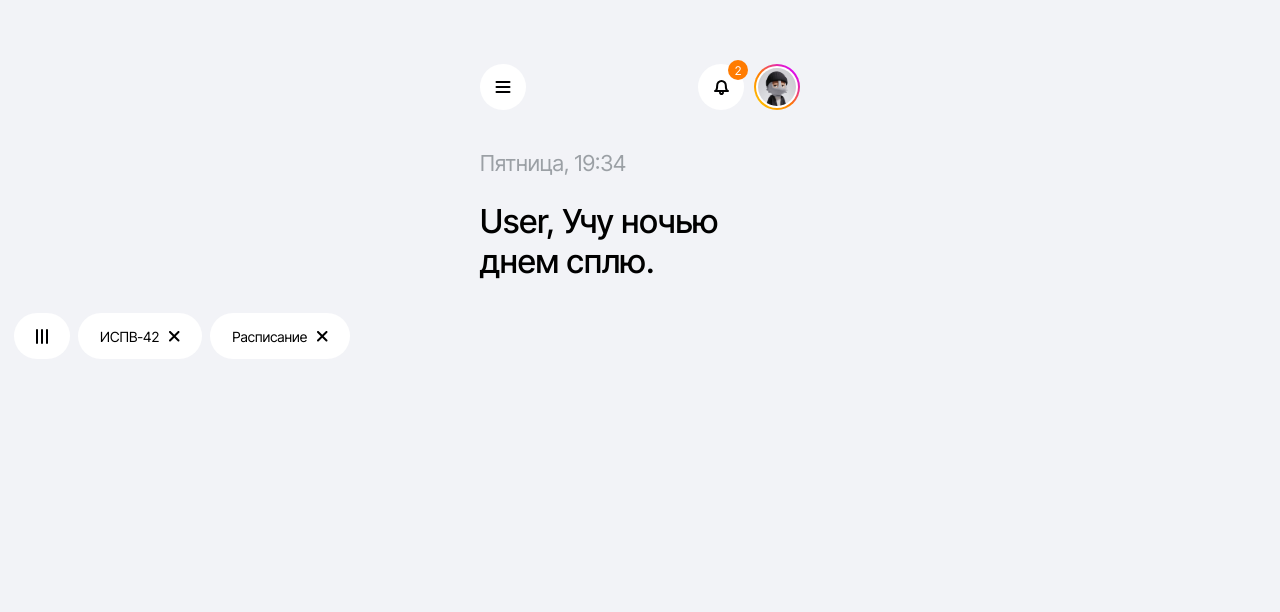
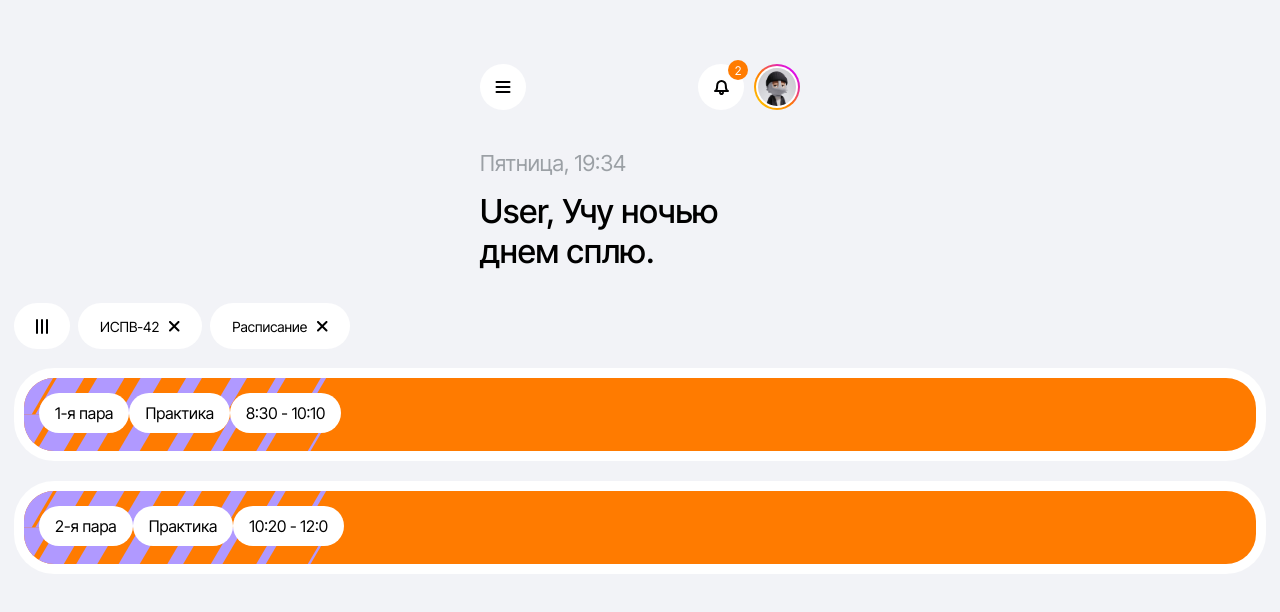
Before and after one commit to misty-ww/act_app, a React (Vite) app: page / in a window 1280 px wide. Shown: the top 612 px of the page. Built offline with nearby package versions, Linux system fonts and the light colour scheme.

Commit message:
Дабавил автоматическое определение длительности пары кроме пн. Начал верстку блока с расписанием

```diff
--- a/src/App.jsx
+++ b/src/App.jsx
@@ -7,9 +7,39 @@ import "./style.css";
 import Header from "./components/Header/Header";
 import Tags from "./components/Body/Tags/Tags";
 import Tag from "./components/Body/Tag/Tag";
+import SheduleDesk from "./components/Body/shedule_desk/SheduleDesk";
+import AboutLesson from "./components/Body/shedule_desk/Lesson/AboutLesson";
+import InfoLesson from "./components/Body/shedule_desk/Lesson/InfoLesson";
 
 import { useEffect, useState } from "react";
-
+//Масив времени пар кроме пн
+const timeOfLesson = [
+  { hour: 8, minute: 30 },
+  { hour: 10, minute: 10 },
+  { hour: 10, minute: 20 },
+  { hour: 12, minute: 0 },
+  { hour: 12, minute: 40 },
+  { hour: 14, minute: 20 },
+  { hour: 14, minute: 30 },
+  { hour: 16, minute: 10 },
+];
+//Масив данных о паре
+const dataLesson = [
+  {
+    nameLesson: "Програмирование",
+    numberLesson: 1,
+    typeLesson: "Практика",
+    classRoom: "0305",
+    teacherName: "Абрамова П. А.",
+  },
+  {
+    nameLesson: "ОСИС",
+    numberLesson: 2,
+    typeLesson: "Практика",
+    classRoom: "0104",
+    teacherName: "Нехлебаева М. Н.",
+  },
+];
 //Масив фраз на входе
 const phrases = [
   "Прогулял, значит выжил.",
@@ -90,6 +120,31 @@ function App() {
             })}
             {/* <Tag text="ИСПВ-42" type="group"></Tag> */}
           </Tags>
+          {/* Создаем количество окон с предметами */}
+          {dataLesson.map(
+            ({
+              nameLesson,
+              numberLesson,
+              typeLesson,
+              classRoom,
+              teacherName,
+            }) => {
+              return (
+                // Белый контейнер
+                <SheduleDesk>
+                  {/* Желтый фон с картинкой - верхняяя панель*/}
+                  <AboutLesson>
+                    {/* Верхние даные о паре */}
+                    <InfoLesson
+                      typeLesson={typeLesson}
+                      numberLesson={numberLesson}
+                      timeOfLesson={timeOfLesson}
+                    />
+                  </AboutLesson>
+                </SheduleDesk>
+              );
+            },
+          )}
         </div>
       </div>
     </>
--- /dev/null
+++ b/src/components/Body/shedule_desk/Lesson/AboutLesson.jsx
@@ -0,0 +1,15 @@
+import "./aboutLesson.css";
+
+export default function AboutLesson({ children }) {
+  return (
+    <div className="container-about-lesson">
+      <div className="picture">
+        <img
+          src="shedule/main-app/shedule-desk/shedule_picture.svg"
+          alt="img"
+        />
+      </div>
+      <div className="info-blocks">{children}</div>
+    </div>
+  );
+}
--- /dev/null
+++ b/src/components/Body/shedule_desk/Lesson/InfoLesson.jsx
@@ -0,0 +1,54 @@
+import "./infoLesson.css";
+
+export default function InfoLesson({ typeLesson, numberLesson, timeOfLesson }) {
+  // перменные для хранения перменных времени
+  let startLessonHourse;
+  let startLessonMinute;
+  let endLessonMinute;
+  let endLessonHourse;
+  // Подбор времени занятия под номер пары
+  switch (numberLesson) {
+    case 1:
+      startLessonMinute = timeOfLesson[0].minute;
+      startLessonHourse = timeOfLesson[0].hour;
+      endLessonMinute = timeOfLesson[1].minute;
+      endLessonHourse = timeOfLesson[1].hour;
+      break;
+    case 2:
+      startLessonMinute = timeOfLesson[2].minute;
+      startLessonHourse = timeOfLesson[2].hour;
+      endLessonMinute = timeOfLesson[3].minute;
+      endLessonHourse = timeOfLesson[3].hour;
+      break;
+    case 3:
+      startLessonMinute = timeOfLesson[4].minute;
+      startLessonHourse = timeOfLesson[4].hour;
+      endLessonMinute = timeOfLesson[5].minute;
+      endLessonHourse = timeOfLesson[5].hour;
+      break;
+    case 4:
+      startLessonMinute = timeOfLesson[6].minute;
+      startLessonHourse = timeOfLesson[6].hour;
+      endLessonMinute = timeOfLesson[7].minute;
+      endLessonHourse = timeOfLesson[7].hour;
+      break;
+  }
+  return (
+    <>
+      <div className="container-info">
+        <div className="info-text">
+          <p>{numberLesson}-я пара</p>
+        </div>
+        <div className="info-text">
+          <p>{typeLesson}</p>
+        </div>
+        <div className="info-text">
+          <p>
+            {startLessonHourse}:{startLessonMinute} - {endLessonHourse}:
+            {endLessonMinute}
+          </p>
+        </div>
+      </div>
+    </>
+  );
+}
--- /dev/null
+++ b/src/components/Body/shedule_desk/Lesson/aboutLesson.css
@@ -0,0 +1,28 @@
+.container-about-lesson {
+  position: relative;
+  width: 100%;
+  display: flex;
+  flex-direction: row;
+  margin: 0 auto;
+  padding: 1.5rem;
+  border-radius: 3rem;
+  background-color: #ff7b00;
+  box-sizing: border-box;
+  height: 7.3rem;
+}
+.picture {
+  position: absolute;
+  top: 0;
+  left: 0;
+  width: 100%;
+  height: 100%;
+  overflow: hidden;
+  border-radius: 3rem;
+  z-index: 100;
+}
+.picture img {
+  object-fit: contain;
+}
+.info-blocks {
+  z-index: 200;
+}
--- /dev/null
+++ b/src/components/Body/shedule_desk/Lesson/infoLesson.css
@@ -0,0 +1,12 @@
+.container-info {
+  display: flex;
+  flex-direction: row;
+  justify-content: center;
+  align-items: center;
+}
+.info-text {
+  background-color: #fff;
+  border-radius: 6rem;
+  padding: 1rem 1.6rem;
+  font-size: 1.6rem;
+}
--- /dev/null
+++ b/src/components/Body/shedule_desk/SheduleDesk.jsx
@@ -0,0 +1,6 @@
+// Компонент расписания
+import "./sheduleDesk.css";
+
+export default function SheduleDesk({ children }) {
+  return <div className="container-shedule">{children}</div>;
+}
--- /dev/null
+++ b/src/components/Body/shedule_desk/sheduleDesk.css
@@ -0,0 +1,10 @@
+/* Контейнер для элементов блока расписания */
+.container-shedule {
+  display: flex;
+  flex-direction: column;
+  background-color: #fff;
+  margin-top: 2rem;
+  border-radius: 4rem;
+  gap: 2rem;
+  padding: 1rem;
+}
--- a/src/components/Header/timeAndName.css
+++ b/src/components/Header/timeAndName.css
@@ -5,7 +5,7 @@
 }
 .name-container .name {
   width: 30rem;
-  margin-top: 2.5rem;
+  margin-top: 1.5rem;
   font-size: 3.3rem;
   font-weight: 500;
 }
```
Also changed, not shown: public/shedule/main-app/shedule-desk/shedule_picture.svg (added).
